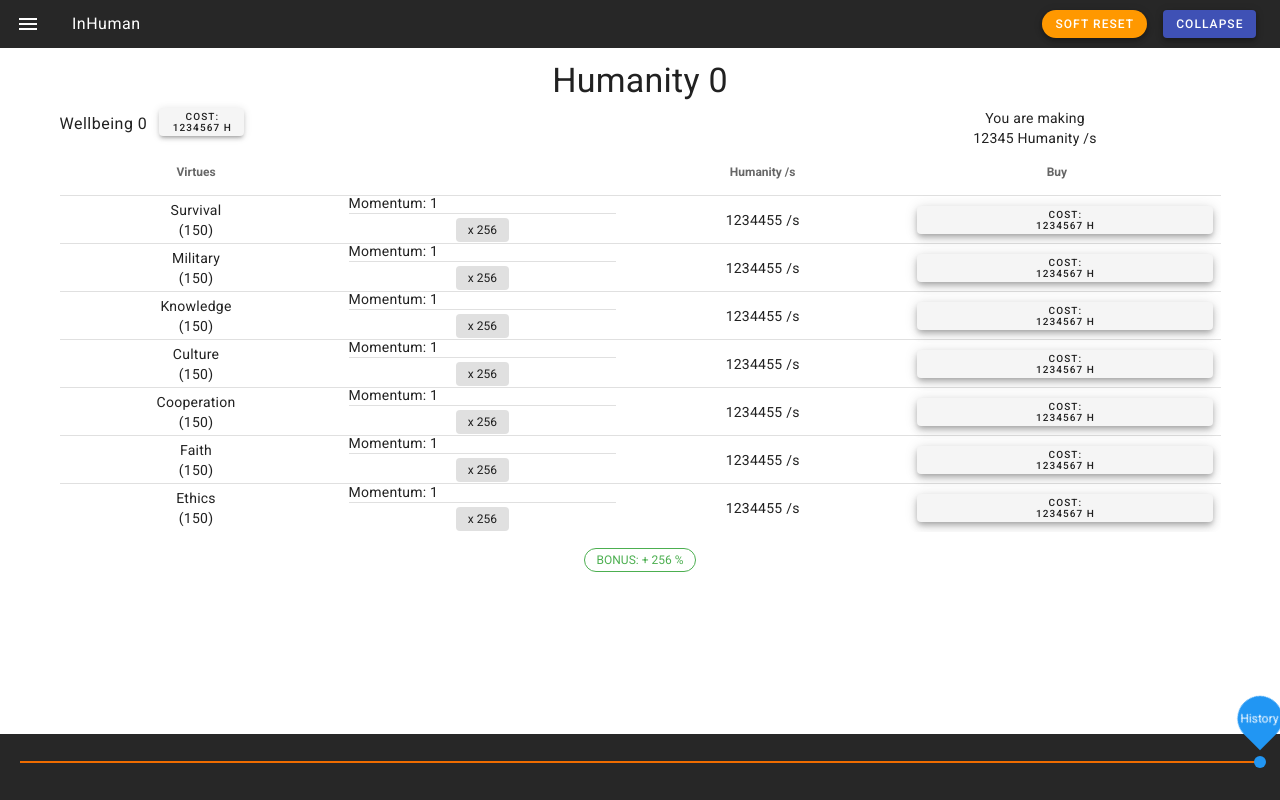
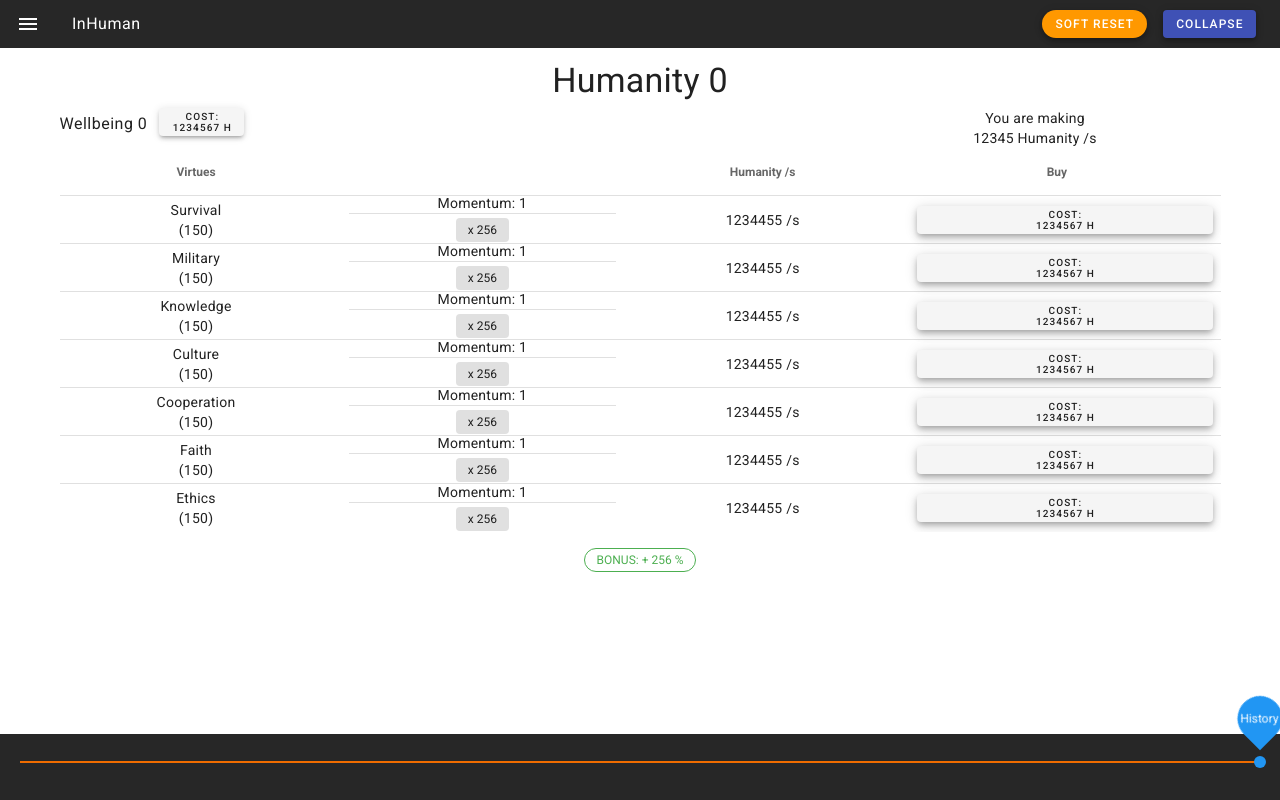
Before and after one commit to Ulises502/InHuman, a Vue app: page / in a window 1280 px wide. Built offline with nearby package versions, Linux system fonts and the light colour scheme.

Commit message:
Fix momentum label position (center)

```diff
--- a/src/views/Humanity.vue
+++ b/src/views/Humanity.vue
@@ -56,7 +56,7 @@
                   d-none d-sm-flex
                   text-caption text-md-body-2
                   ma-0
-                  text-center
+                  justify-center
                 "
               >
                 Momentum: {{ row.momentum }}
@@ -66,7 +66,7 @@
                   d-flex d-sm-none
                   text-caption text-md-body-2
                   ma-0
-                  text-center
+                  justify-center
                 "
               >
                 Motm: {{ row.momentum }}
```
